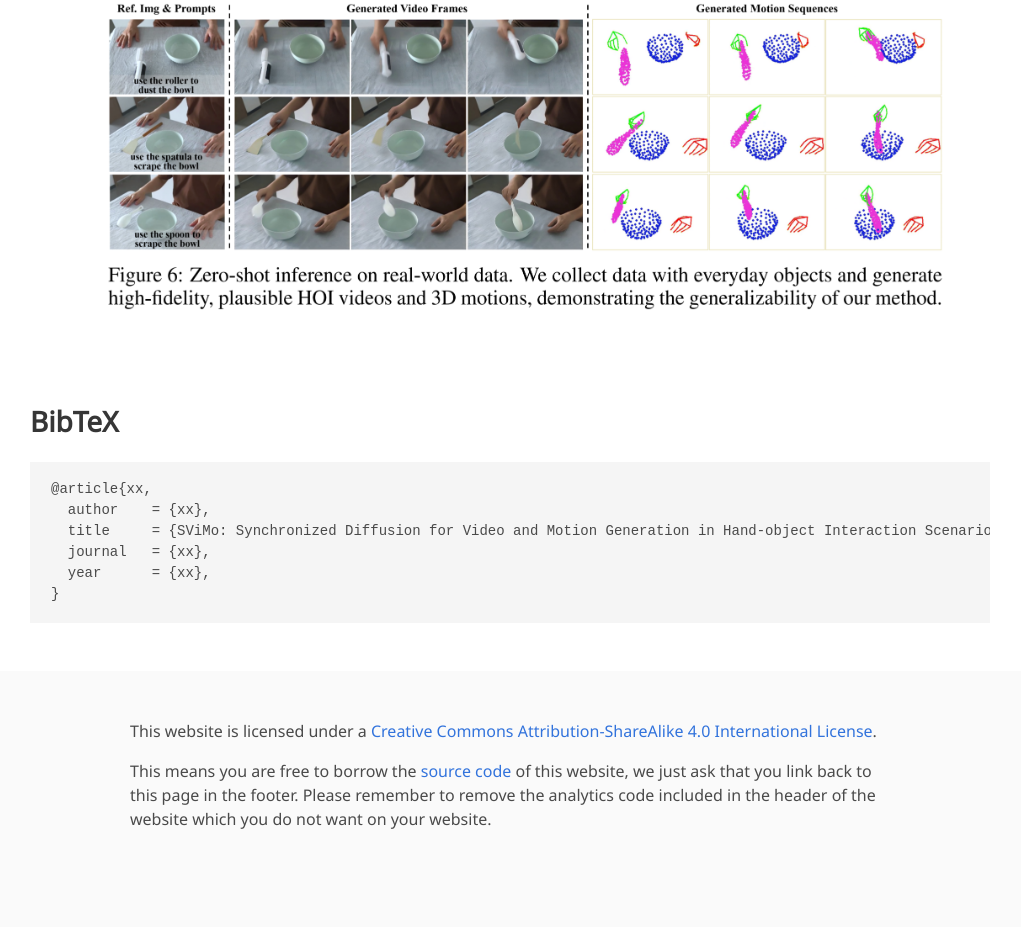
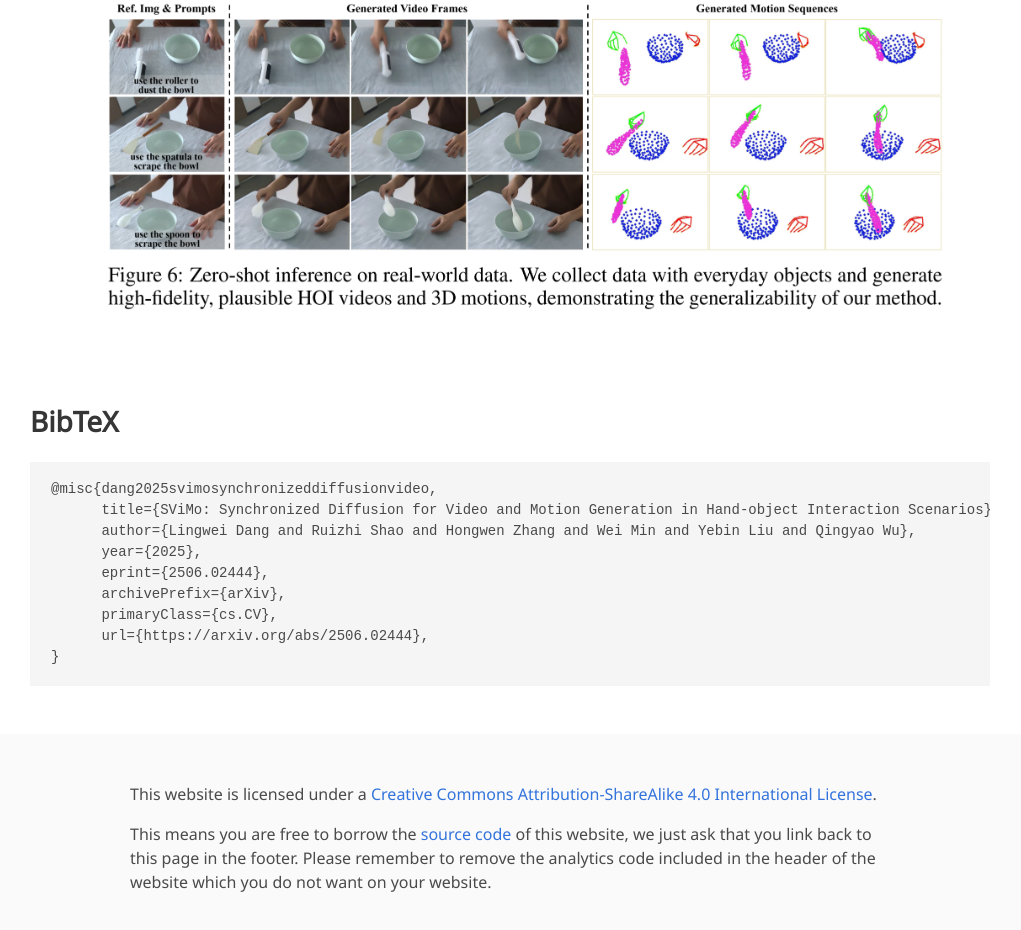
Before and after one commit to Droliven/SViMo_project, a plain HTML site: page index.html in a window 1280 px wide. Shown: the part 5353-6283 px from the top of the page, without its empty margins (130-1151 px from the left). Drawn offline with nearby package versions, Linux system fonts and the light colour scheme; some icons are missing; a web font is replaced by a local one.

Commit message:
Update index.html

```diff
--- a/index.html
+++ b/index.html
@@ -329,11 +329,14 @@
 <section class="section" id="BibTeX">
   <div class="container is-max-desktop content">
     <h2 class="title">BibTeX</h2>
-    <pre><code>@article{xx,
-  author    = {xx},
-  title     = {SViMo: Synchronized Diffusion for Video and Motion Generation in Hand-object Interaction Scenarios},
-  journal   = {xx},
-  year      = {xx},
+    <pre><code>@misc{dang2025svimosynchronizeddiffusionvideo,
+      title={SViMo: Synchronized Diffusion for Video and Motion Generation in Hand-object Interaction Scenarios},
+      author={Lingwei Dang and Ruizhi Shao and Hongwen Zhang and Wei Min and Yebin Liu and Qingyao Wu},
+      year={2025},
+      eprint={2506.02444},
+      archivePrefix={arXiv},
+      primaryClass={cs.CV},
+      url={https://arxiv.org/abs/2506.02444},
 }</code></pre>
   </div>
 </section>
```
